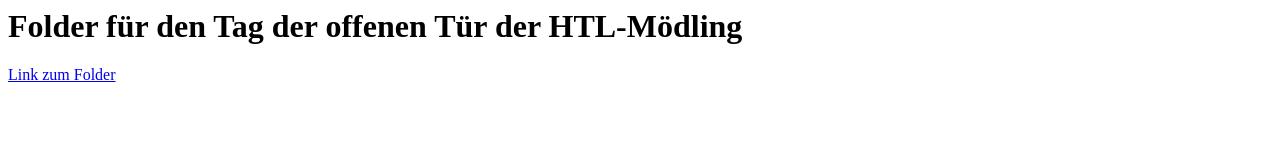
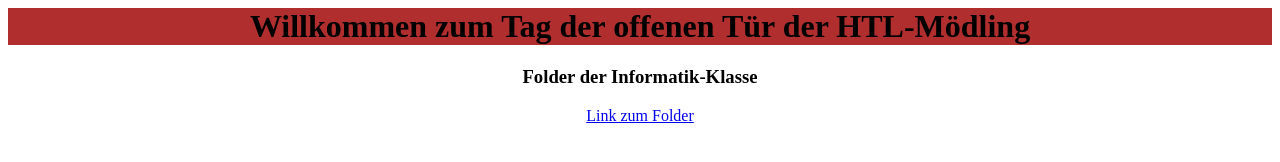
Before and after one commit to bakihome/Folder-TdoT, a plain HTML site: page FolderTdoT.html in a window 1280 px wide. Drawn offline with Linux system fonts and the light colour scheme.

Commit message:
Add files via upload

```diff
--- a/FolderTdoT.html
+++ b/FolderTdoT.html
@@ -1,10 +1,14 @@
 <html lang="de">
     <head>
         <meta charset="utf-8">
+        <link rel="stylesheet" href="main.css">
         <title>Tag der offenen Tür</title>
     </head>
     <body>
-        <h1>Folder für den Tag der offenen Tür der HTL-Mödling</h1>
-        <a href="UnbenanntFRONT.pdf">Link zum Folder</a>
+        <div align="center">
+            <h1>Willkommen zum Tag der offenen Tür der HTL-Mödling</h1>
+            <h3>Folder der Informatik-Klasse</h3>
+            <a href="UnbenanntFRONT.pdf">Link zum Folder</a>
+        </div>
     </body>
 </html>
--- /dev/null
+++ b/main.css
@@ -0,0 +1,3 @@
+h1 {background-color: rgba(161, 3, 3, 0.829)
+
+}
```
